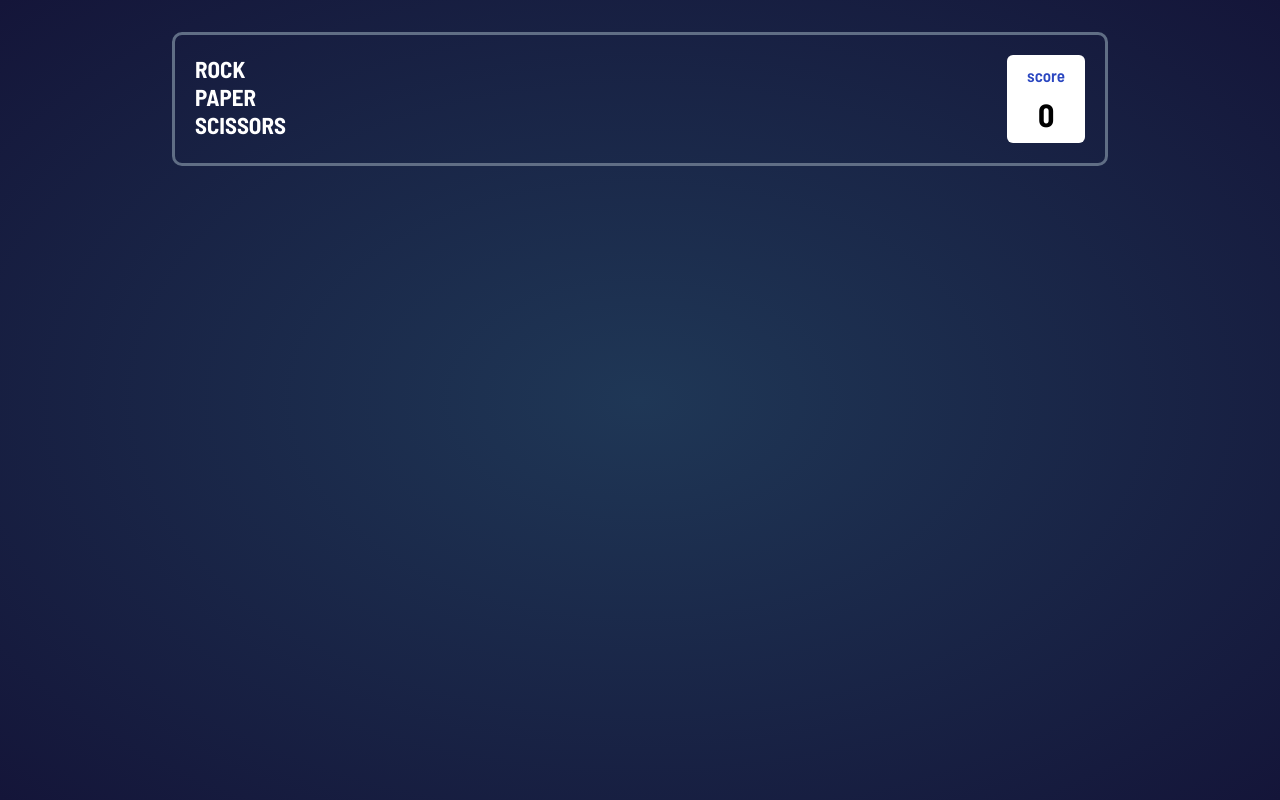
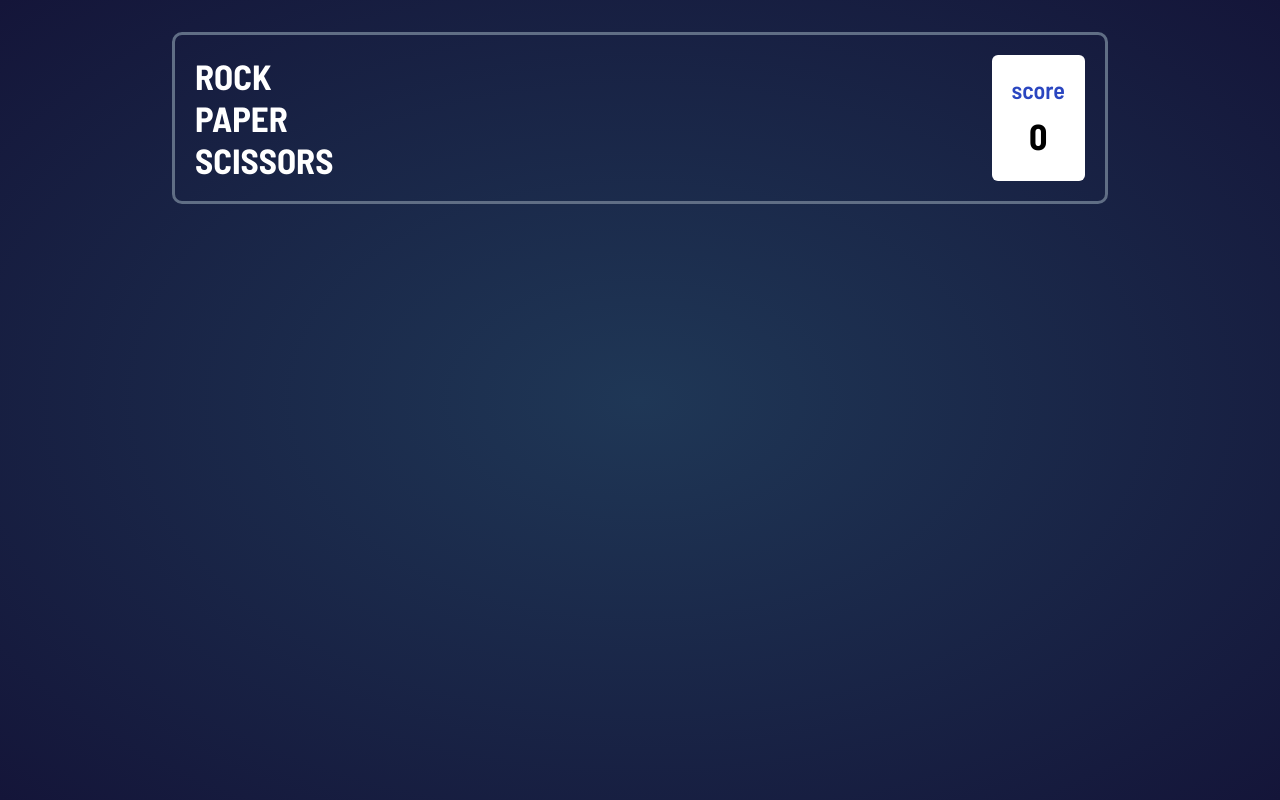
Before and after one commit to elghanbibadr/rockPaperGame, a plain HTML site: page index.html in a window 1280 px wide. Drawn offline with Linux system fonts and the light colour scheme.

Commit message:
make the header responsive

```diff
--- a/app/scss/main.scss
+++ b/app/scss/main.scss
@@ -37,4 +37,21 @@
         font-size: 1.7rem;
         color: $Score-Text;
     }
+    @include desktop{
+        &__title{
+            font-size: 3.5rem;
+        }
+
+        &__score-box{
+         padding-top: 2rem;
+        }
+
+        &__score-number{
+         font-size: 3.6rem;
+        }
+
+        &__score-title{
+         font-size: 2.4rem;
+        }
+    }
 }
```
Also changed, not shown: app/scss/main.css, 1 other file.
